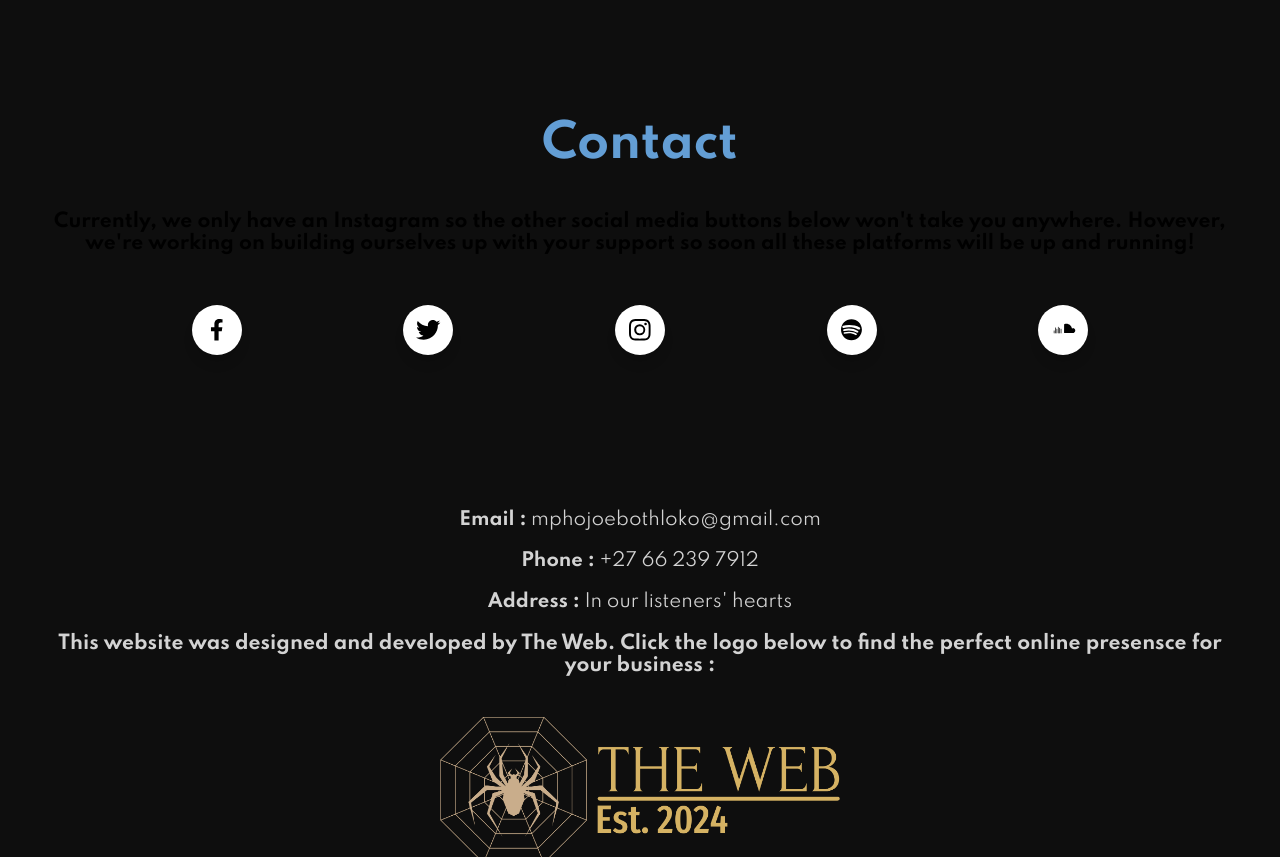
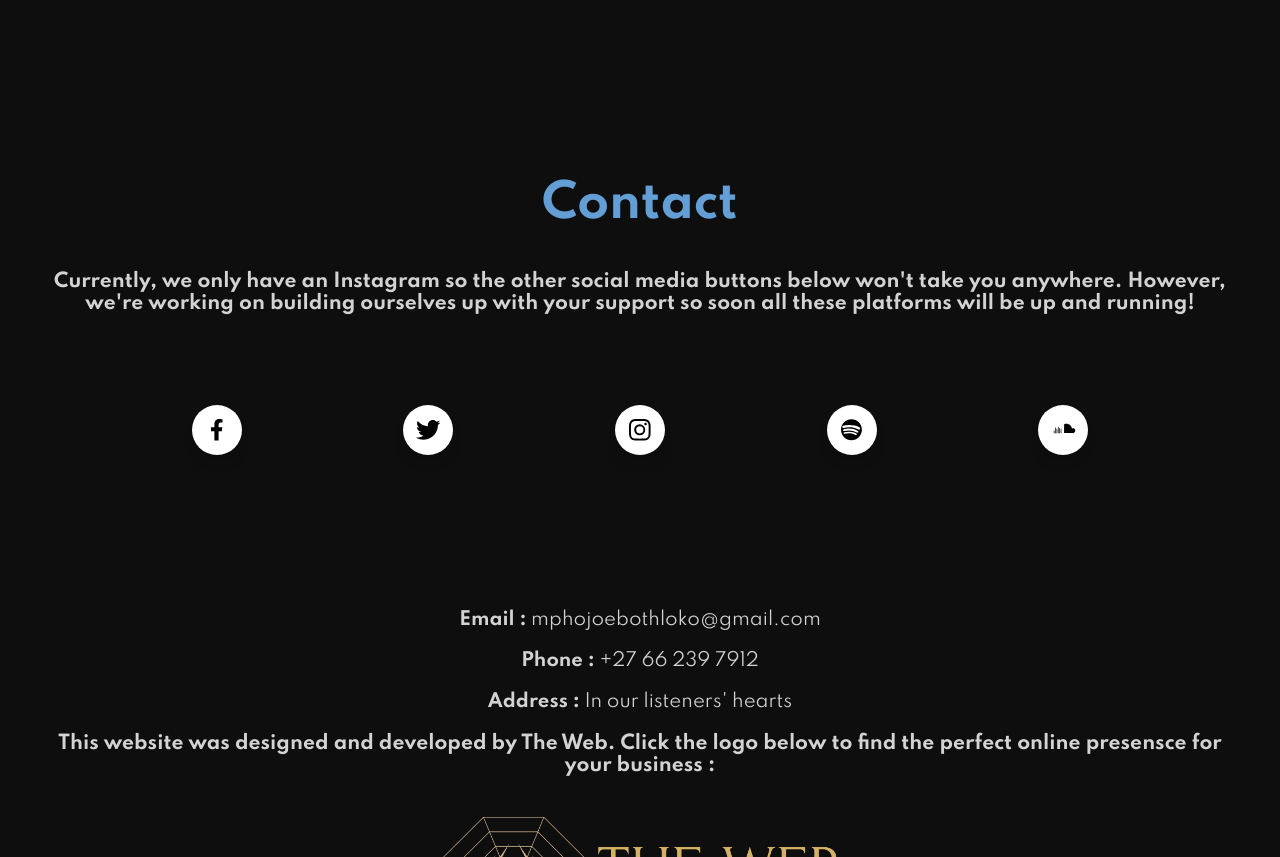
Before and after one commit to TheWebEst2024/Prototype, a plain HTML site: page index.html in a window 1280 px wide. Shown: the part 2899-3756 px from the top of the page. Drawn offline with Linux system fonts and the light colour scheme.

Commit message:
Updated the CSS

```diff
--- a/style.css
+++ b/style.css
@@ -317,11 +317,16 @@ html {
     text-align: center;
     align-content: center;
     padding: 60px 40px;
+    padding-top: 120px;
 }
 
 #contact h2 {
     color: #639ed5;
     margin-bottom: 40px;
+}
+#contact h3 {
+  color: lightgray;
+  margin-bottom: 40px;
 }
 .wrapper {
     display: inline-flex;
```
